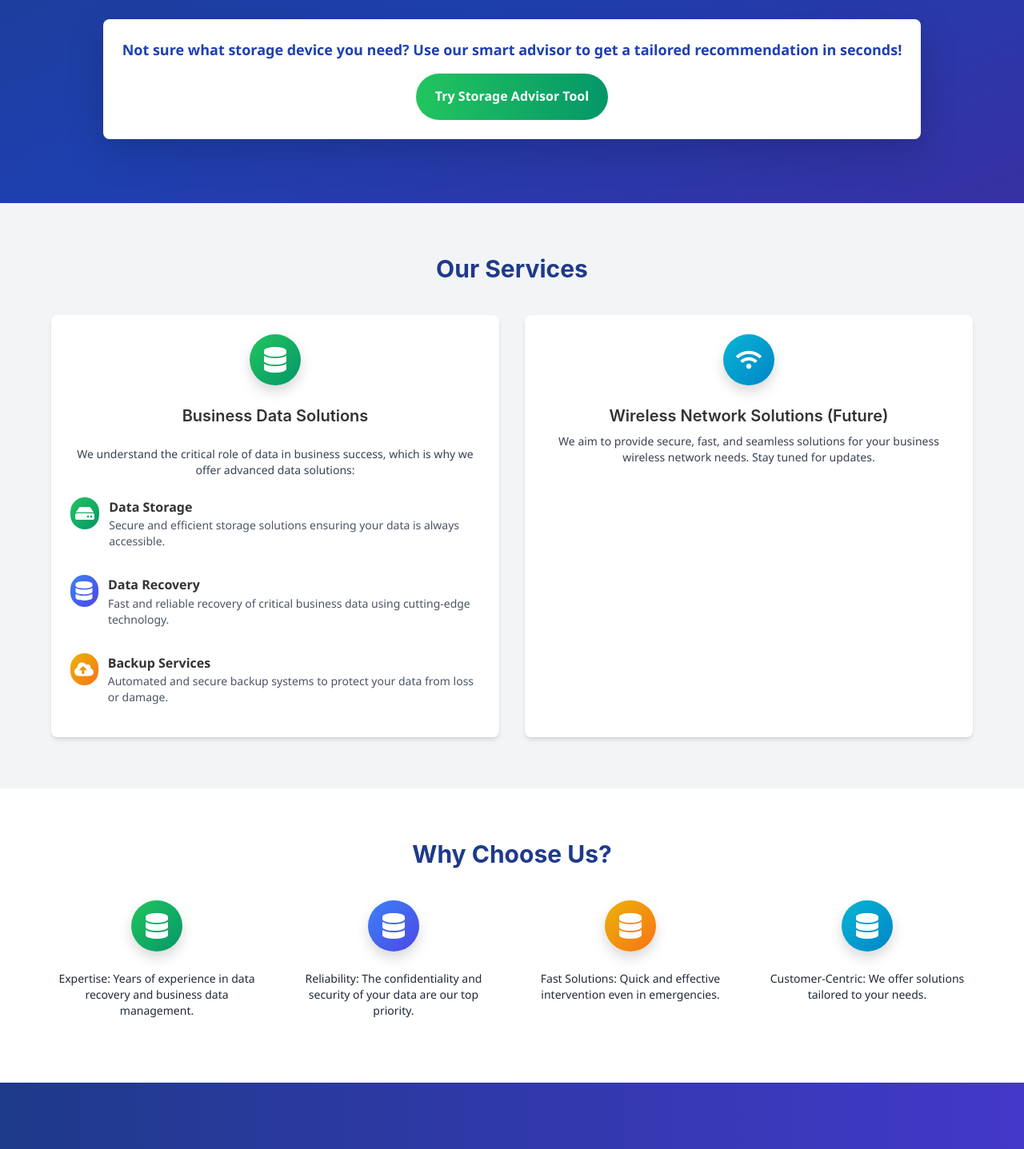
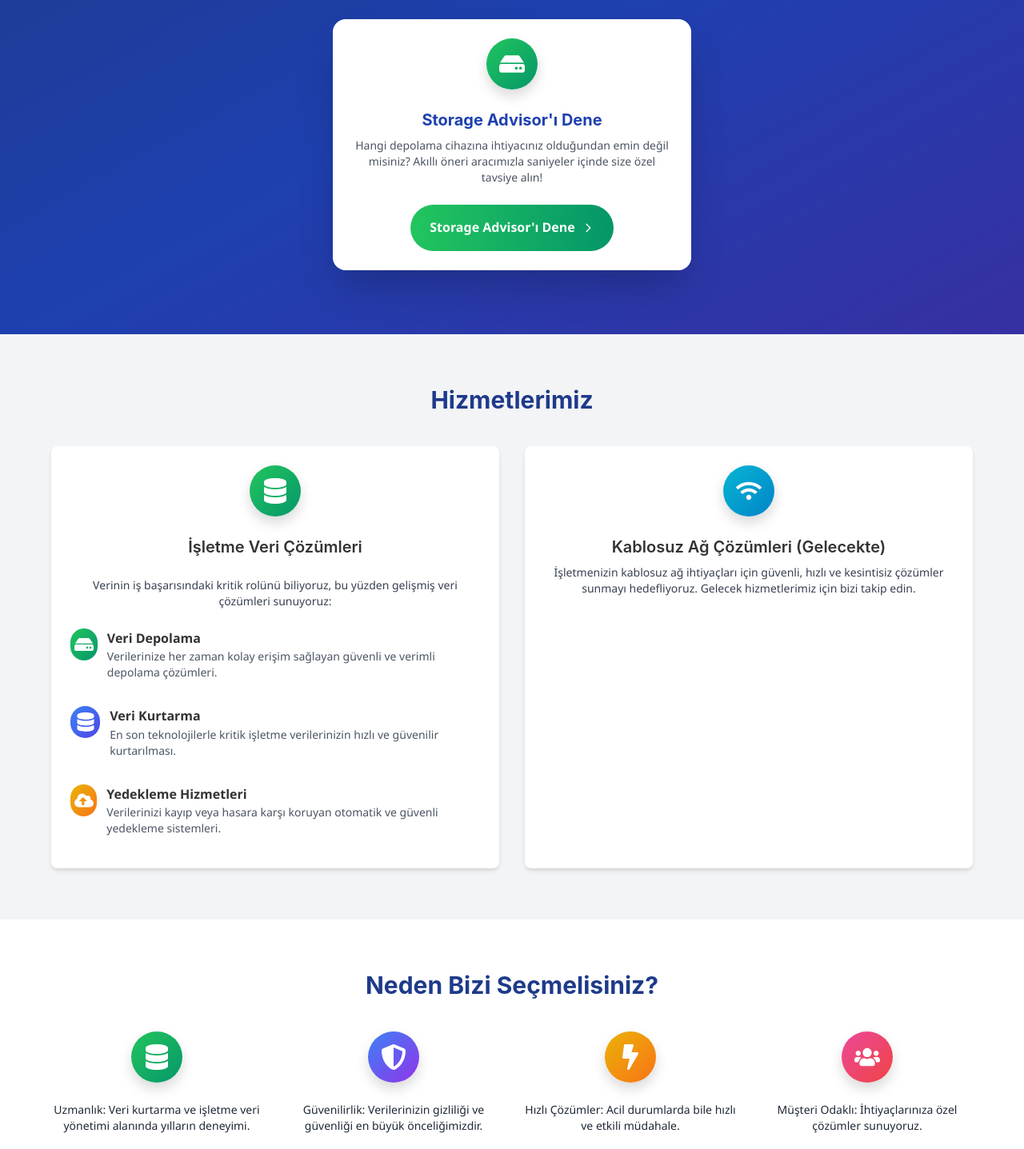
Before and after one commit to SalehKar/tekfin-website, a React (Create React App) app: page / in a window 1280 px wide. Shown: the part 360-1797 px from the top of the page at 80% size. Built offline with nearby package versions, Linux system fonts and the light colour scheme.

Commit message:
Update HomePage.js

```diff
--- a/src/components/HomePage.js
+++ b/src/components/HomePage.js
@@ -1,11 +1,45 @@
 import React from 'react';
 import { useNavigate } from 'react-router-dom';
-import { FaDatabase, FaWifi, FaHdd, FaCloudUploadAlt } from 'react-icons/fa';
+import { FaDatabase, FaWifi, FaHdd, FaCloudUploadAlt, FaShieldAlt, FaBolt, FaUsers } from 'react-icons/fa';
 
 const HomePage = ({ language }) => {
   const navigate = useNavigate();
 
   const content = {
+    tr: {
+      mainTitle: "İşletme Veri Çözümleri",
+      subtitle: "Verilerinizi Güvenle Saklayın, Koruyun ve Geri Kazanın.",
+      intro: "İşletmelerin en değerli varlığı olan verilerini saklamak, korumak ve kurtarmak için özel çözümler sunuyoruz. İstanbul merkezli firmamız, uzmanlık, ileri teknoloji ve müşteri odaklı yaklaşımı bir araya getirerek verilerinizin her zaman güvende ve erişilebilir olmasını sağlar.",
+      landingBtn: "Storage Advisor'ı Dene",
+      landingDescription: "Hangi depolama cihazına ihtiyacınız olduğundan emin değil misiniz? Akıllı öneri aracımızla saniyeler içinde size özel tavsiye alın!",
+      services: {
+        title: "Hizmetlerimiz",
+        dataSolutions: {
+          title: "İşletme Veri Çözümleri",
+          description: "Verinin iş başarısındaki kritik rolünü biliyoruz, bu yüzden gelişmiş veri çözümleri sunuyoruz:",
+          subServices: [
+            { title: "Veri Depolama", description: "Verilerinize her zaman kolay erişim sağlayan güvenli ve verimli depolama çözümleri.", icon: <FaHdd className="w-6 h-6 text-white" /> },
+            { title: "Veri Kurtarma", description: "En son teknolojilerle kritik işletme verilerinizin hızlı ve güvenilir kurtarılması.", icon: <FaDatabase className="w-6 h-6 text-white" /> },
+            { title: "Yedekleme Hizmetleri", description: "Verilerinizi kayıp veya hasara karşı koruyan otomatik ve güvenli yedekleme sistemleri.", icon: <FaCloudUploadAlt className="w-6 h-6 text-white" /> }
+          ]
+        },
+        wireless: {
+          title: "Kablosuz Ağ Çözümleri (Gelecekte)",
+          description: "İşletmenizin kablosuz ağ ihtiyaçları için güvenli, hızlı ve kesintisiz çözümler sunmayı hedefliyoruz. Gelecek hizmetlerimiz için bizi takip edin."
+        }
+      },
+      whyChooseUs: {
+        title: "Neden Bizi Seçmelisiniz?",
+        expertise: "Uzmanlık: Veri kurtarma ve işletme veri yönetimi alanında yılların deneyimi.",
+        reliability: "Güvenilirlik: Verilerinizin gizliliği ve güvenliği en büyük önceliğimizdir.",
+        fastSolutions: "Hızlı Çözümler: Acil durumlarda bile hızlı ve etkili müdahale.",
+        customerFocus: "Müşteri Odaklı: İhtiyaçlarınıza özel çözümler sunuyoruz."
+      },
+      cta: {
+        title: "İşletme verilerinizi korumak ve kurtarmak için bugün bizimle iletişime geçin!",
+        button: "Hemen İletişime Geçin!"
+      }
+    },
     en: {
       mainTitle: "Business Data Solutions",
       subtitle: "Store, Protect, and Recover Your Business Data with Confidence.",
@@ -51,6 +85,20 @@ const HomePage = ({ language }) => {
     wireless: 'from-cyan-500 to-sky-600'
   };
 
+  const whyChooseIcons = {
+    expertise: <FaDatabase className="w-8 h-8 text-white" />,
+    reliability: <FaShieldAlt className="w-8 h-8 text-white" />,
+    fastSolutions: <FaBolt className="w-8 h-8 text-white" />,
+    customerFocus: <FaUsers className="w-8 h-8 text-white" />
+  };
+
+  const whyColors = {
+    expertise: 'from-green-500 to-emerald-600',
+    reliability: 'from-blue-500 to-purple-600',
+    fastSolutions: 'from-yellow-500 to-orange-500',
+    customerFocus: 'from-pink-500 to-red-500'
+  };
+
   return (
     <div className="homepage">
       {/* Hero Section */}
@@ -59,13 +107,23 @@ const HomePage = ({ language }) => {
           <h1 className="text-4xl md:text-5xl font-extrabold leading-tight mb-4">{t.mainTitle}</h1>
           <p className="text-xl md:text-2xl font-light mb-6">{t.subtitle}</p>
           <p className="text-base md:text-lg mb-8 text-white/90">{t.intro}</p>
-          <div className="bg-white text-blue-800 p-4 rounded-lg shadow-lg inline-block">
-            <p className="text-lg font-semibold mb-2">{t.landingDescription}</p>
+          {/* New Storage Advisor Card */}
+          <div className="bg-white p-6 rounded-xl shadow-2xl inline-block max-w-md text-center transform hover:scale-105 transition">
+            <div className="flex justify-center mb-4">
+              <div className="w-16 h-16 flex items-center justify-center bg-gradient-to-br from-green-500 to-emerald-600 rounded-full shadow">
+                <FaHdd className="w-8 h-8 text-white" />
+              </div>
+            </div>
+            <h3 className="text-xl font-bold text-blue-800 mb-2">{t.landingBtn}</h3>
+            <p className="text-gray-600 text-sm mb-4">{t.landingDescription}</p>
             <button
               onClick={() => navigate('/storage-advisor')}
-              className="mt-2 px-6 py-3 bg-gradient-to-r from-green-500 to-emerald-600 hover:from-green-600 hover:to-emerald-700 text-white font-semibold rounded-full transition"
+              className="mt-2 px-6 py-3 bg-gradient-to-r from-green-500 to-emerald-600 hover:from-green-600 hover:to-emerald-700 text-white font-semibold rounded-full flex items-center justify-center gap-2 mx-auto transition"
             >
-              {t.landingBtn}
+              <span>{t.landingBtn}</span>
+              <svg xmlns="http://www.w3.org/2000/svg" className="w-4 h-4" fill="none" viewBox="0 0 24 24" stroke="currentColor">
+                <path strokeLinecap="round" strokeLinejoin="round" strokeWidth={2} d="M9 5l7 7-7 7" />
+              </svg>
             </button>
           </div>
         </div>
@@ -76,7 +134,6 @@ const HomePage = ({ language }) => {
         <div className="container mx-auto px-4">
           <h2 className="text-3xl font-bold text-center text-blue-900 mb-10">{t.services.title}</h2>
           <div className="grid grid-cols-1 md:grid-cols-2 gap-8">
-
             {/* Business Data Solutions */}
             <div className="bg-white p-6 rounded-lg shadow-md">
               <div className="flex justify-center items-center w-16 h-16 mx-auto mb-4 bg-gradient-to-br from-green-500 to-emerald-600 rounded-full shadow">
@@ -98,7 +155,6 @@ const HomePage = ({ language }) => {
                 ))}
               </div>
             </div>
-
             {/* Wireless Network Solutions */}
             <div className="bg-white p-6 rounded-lg shadow-md text-center">
               <div className="flex justify-center items-center w-16 h-16 mx-auto mb-4 bg-gradient-to-br from-cyan-500 to-sky-600 rounded-full shadow">
@@ -107,7 +163,6 @@ const HomePage = ({ language }) => {
               <h3 className="text-xl font-semibold mb-2">{t.services.wireless.title}</h3>
               <p className="text-gray-700 text-sm">{t.services.wireless.description}</p>
             </div>
-
           </div>
         </div>
       </section>
@@ -117,15 +172,16 @@ const HomePage = ({ language }) => {
         <div className="container mx-auto px-4">
           <h2 className="text-3xl font-bold text-center text-blue-900 mb-10">{t.whyChooseUs.title}</h2>
           <div className="grid grid-cols-1 md:grid-cols-2 lg:grid-cols-4 gap-8">
-            {Object.keys(t.whyChooseUs).filter(k => k !== 'title').map((key, index) => (
-              <div key={index} className="text-center">
-                <div className={`flex justify-center items-center w-16 h-16 mx-auto mb-4 bg-gradient-to-br ${Object.values(iconColors)[index]} rounded-full shadow`}>
-                  {/* Placeholder icon */}
-                  <FaDatabase className="w-8 h-8 text-white" />
+            {Object.keys(t.whyChooseUs)
+              .filter(k => k !== 'title')
+              .map((key, index) => (
+                <div key={index} className="text-center">
+                  <div className={`flex justify-center items-center w-16 h-16 mx-auto mb-4 bg-gradient-to-br ${whyColors[key]} rounded-full shadow`}>
+                    {whyChooseIcons[key]}
+                  </div>
+                  <p className="text-gray-800 font-medium text-sm">{t.whyChooseUs[key]}</p>
                 </div>
-                <p className="text-gray-800 font-medium text-sm">{t.whyChooseUs[key]}</p>
-              </div>
-            ))}
+              ))}
           </div>
         </div>
       </section>
```
